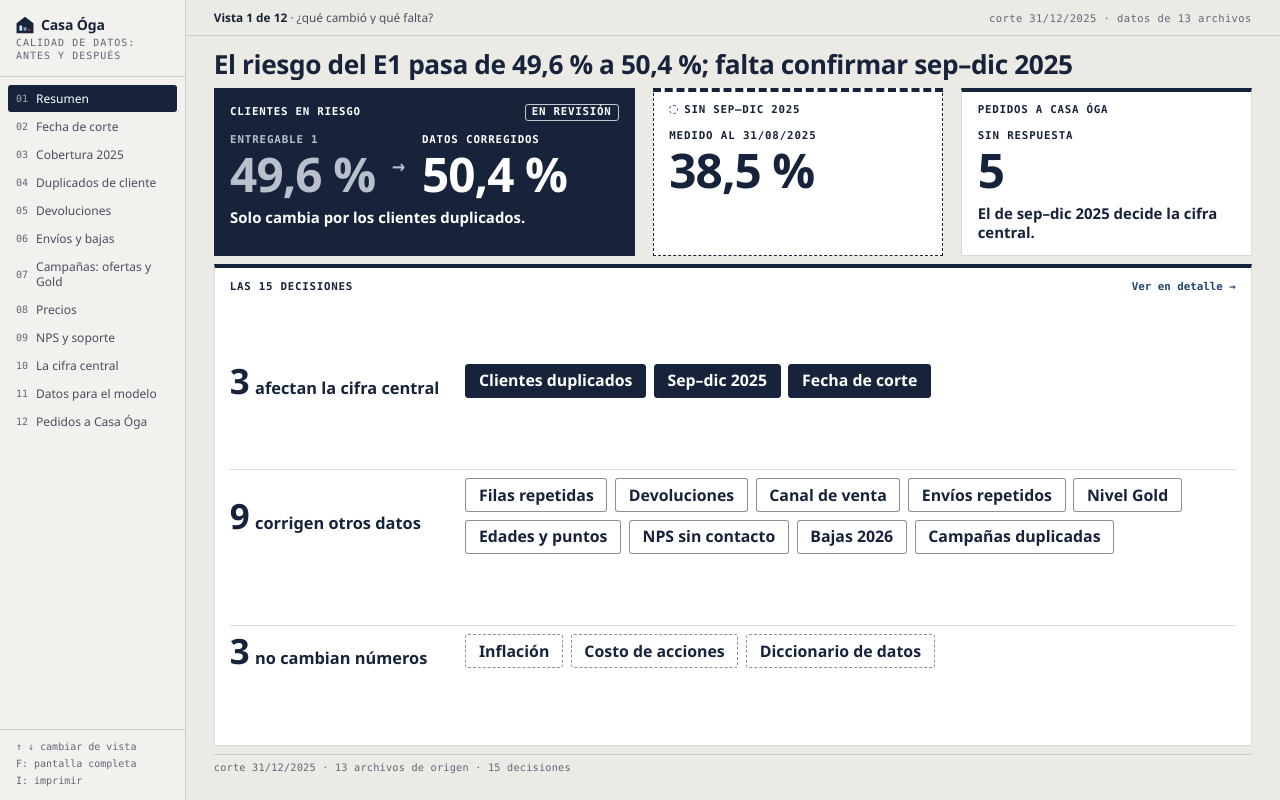
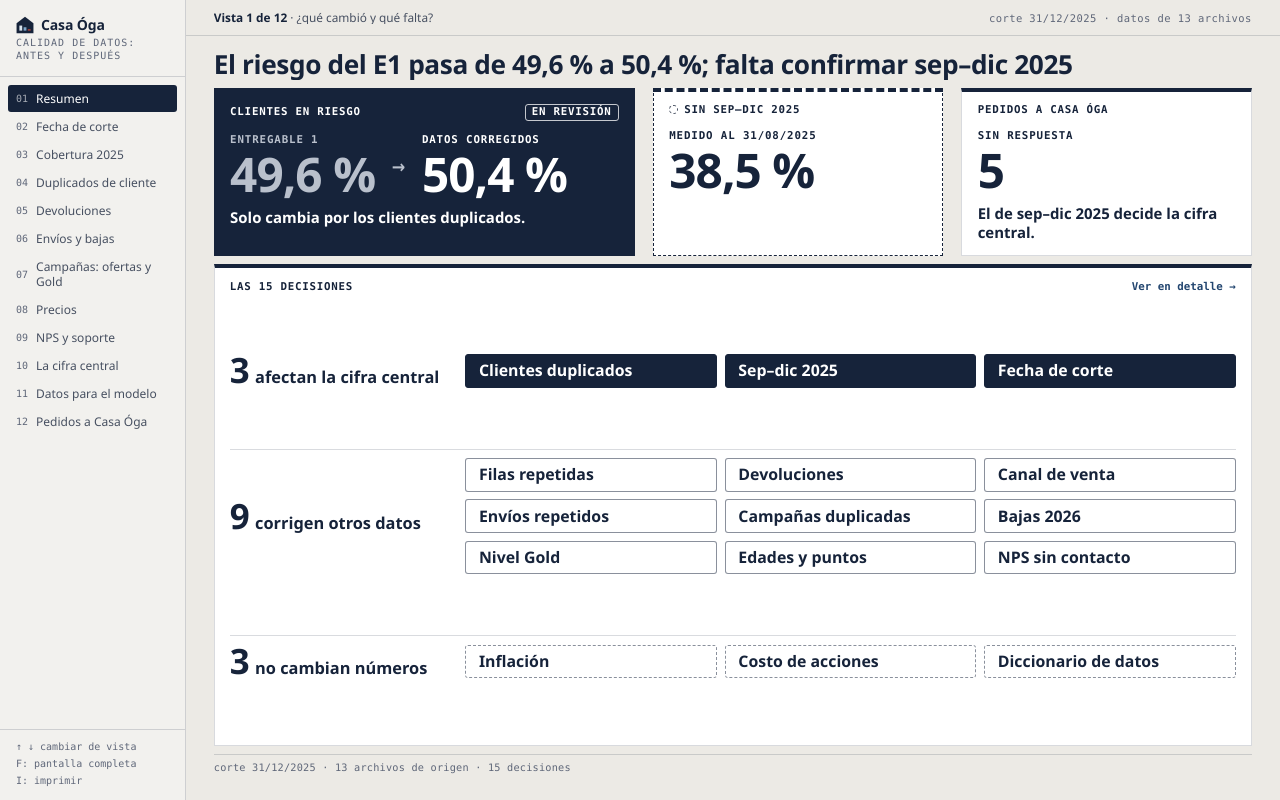
Before and after one commit to SebasCaules/TP_82.21-Data-Driven, a React (Vite) app in the folder e2/: page / in a window 1280 px wide. Built offline with nearby package versions, Linux system fonts and the light colour scheme.

Commit message:
E2 V01: las 15 fichas en una grilla de tres columnas iguales, alineadas entre grupos; las nueve del medio, una fila por tema

```diff
--- a/e2/src/estilos_e2.css
+++ b/e2/src/estilos_e2.css
@@ -192,12 +192,15 @@
 .v01r-gcab { display: flex; align-items: baseline; gap: .4em; }
 .v01r-n { font: 700 clamp(28px, calc(0.6vw + 3.4vh), 62px)/1 var(--fuente); letter-spacing: -.02em; color: var(--ink); }
 .v01r-gtxt { font: 600 clamp(13px, calc(0.2vw + 1.6vh + 1px), 23px)/1.2 var(--fuente); color: var(--ink); }
-.v01r-fichas { display: flex; flex-wrap: wrap; gap: clamp(6px, 0.6vw, 12px); }
+/* (25/09) Grilla de tres columnas iguales en los tres grupos: las fichas miden lo mismo y
+   quedan alineadas de un grupo al otro, en vez de cortar el renglón donde cae cada texto. */
+.v01r-fichas { display: grid; grid-template-columns: repeat(3, minmax(0, 1fr)); gap: clamp(6px, 0.6vw, 12px); }
 .v01r-ficha {
-  display: inline-flex; align-items: center;
+  display: flex; align-items: center; width: 100%; min-width: 0;
   padding: .4em .8em; border: 1.5px solid rgba(22, 35, 58, .5); border-radius: 3px;
   background: var(--sup); color: var(--ink); text-align: left;
   font: 600 clamp(12.5px, calc(0.2vw + 1.6vh + 0.5px), 22px)/1.2 var(--fuente);
+  white-space: nowrap; overflow: hidden; text-overflow: ellipsis;
 }
 button.v01r-ficha { cursor: pointer; }
 button.v01r-ficha:hover { background: var(--azul1); }
--- a/e2/src/vistas/V01_QueDecidimos.jsx
+++ b/e2/src/vistas/V01_QueDecidimos.jsx
@@ -62,12 +62,19 @@ const TITULO = `El riesgo del E1 pasa de ${pct(V10.e1.pct)} a ${pct(V10.despues.
 // parte por estado: las aplicadas corrigen otro dato (o lo marcan con una bandera); las
 // declaradas y la pendiente no cambian ningún número.
 const porId = Object.fromEntries(decisiones.map((d) => [d.id, d]))
+// (25/09) Las fichas van en una grilla de tres columnas iguales: 3 + 9 + 3 llenan cinco filas
+// completas, alineadas entre grupos. Las nueve del medio, una fila por tema: ventas (DC-01, DC-02,
+// DC-03), campañas y contacto (DC-05, DC-13, DC-12) y clientes (DC-06, DC-07, DC-11). Una decisión
+// que no esté en la lista va al final, por id.
+const ORDEN_OTROS = ['DC-01', 'DC-02', 'DC-03', 'DC-05', 'DC-13', 'DC-12', 'DC-06', 'DC-07', 'DC-11']
+const posicion = (id) => (ORDEN_OTROS.includes(id) ? ORDEN_OTROS.indexOf(id) : ORDEN_OTROS.length)
+const ordenar = (decs) => [...decs].sort((x, y) => posicion(x.id) - posicion(y.id) || x.id.localeCompare(y.id))
 const CENTRAL = [...new Set([...V10.cambios.map((c) => c.decision), 'DC-09', 'DC-08'])].filter((id) => porId[id])
 const GRUPOS = [
   { clave: 'central', texto: 'afectan la cifra central', decs: CENTRAL.map((id) => porId[id]) },
   {
     clave: 'otros', texto: 'corrigen otros datos',
-    decs: decisiones.filter((d) => !CENTRAL.includes(d.id) && d.estado === 'aplicada'),
+    decs: ordenar(decisiones.filter((d) => !CENTRAL.includes(d.id) && d.estado === 'aplicada')),
   },
   {
     clave: 'sin', texto: 'no cambian números',
```
Also changed, not shown: e2/DISENO.md (+1 -1 lines).
